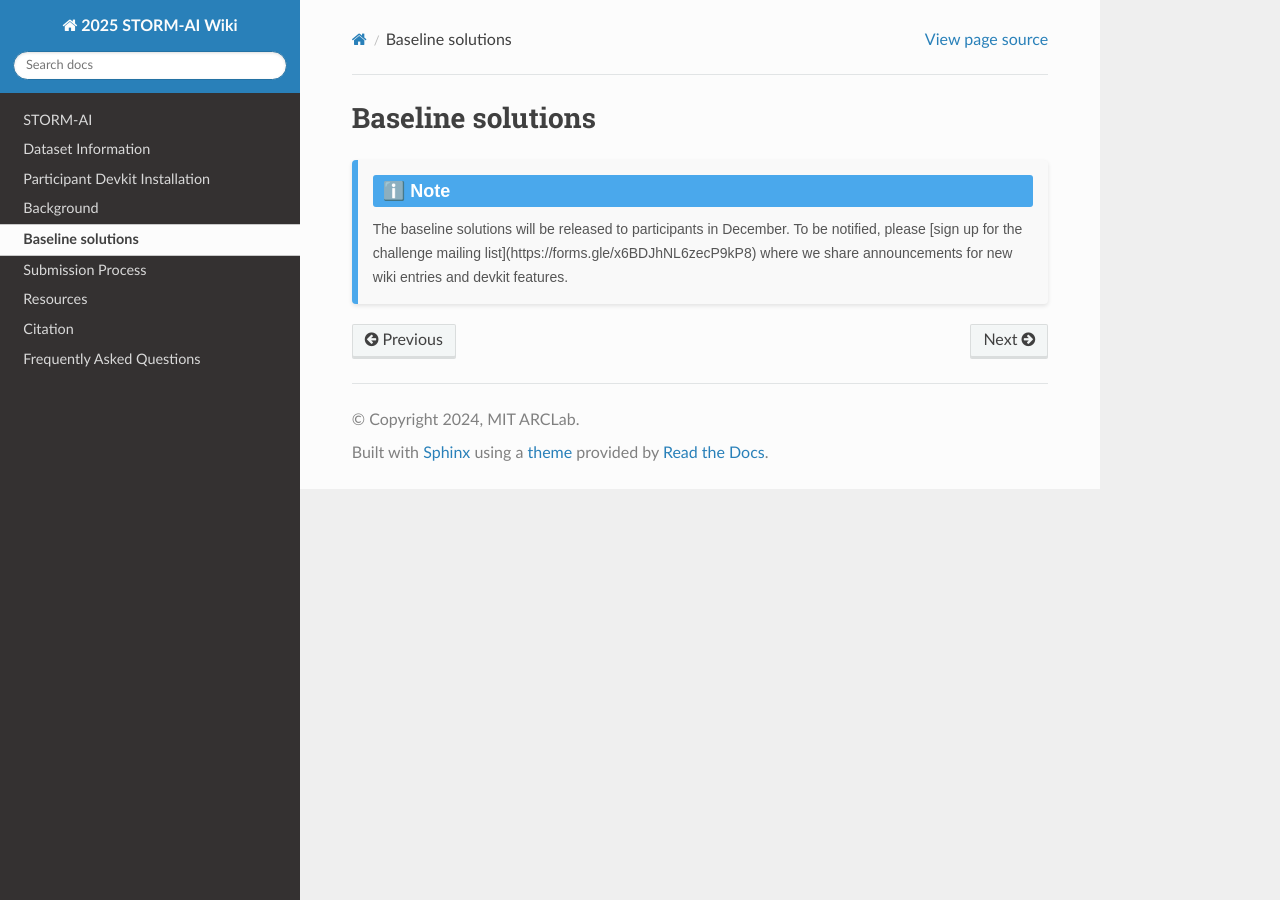
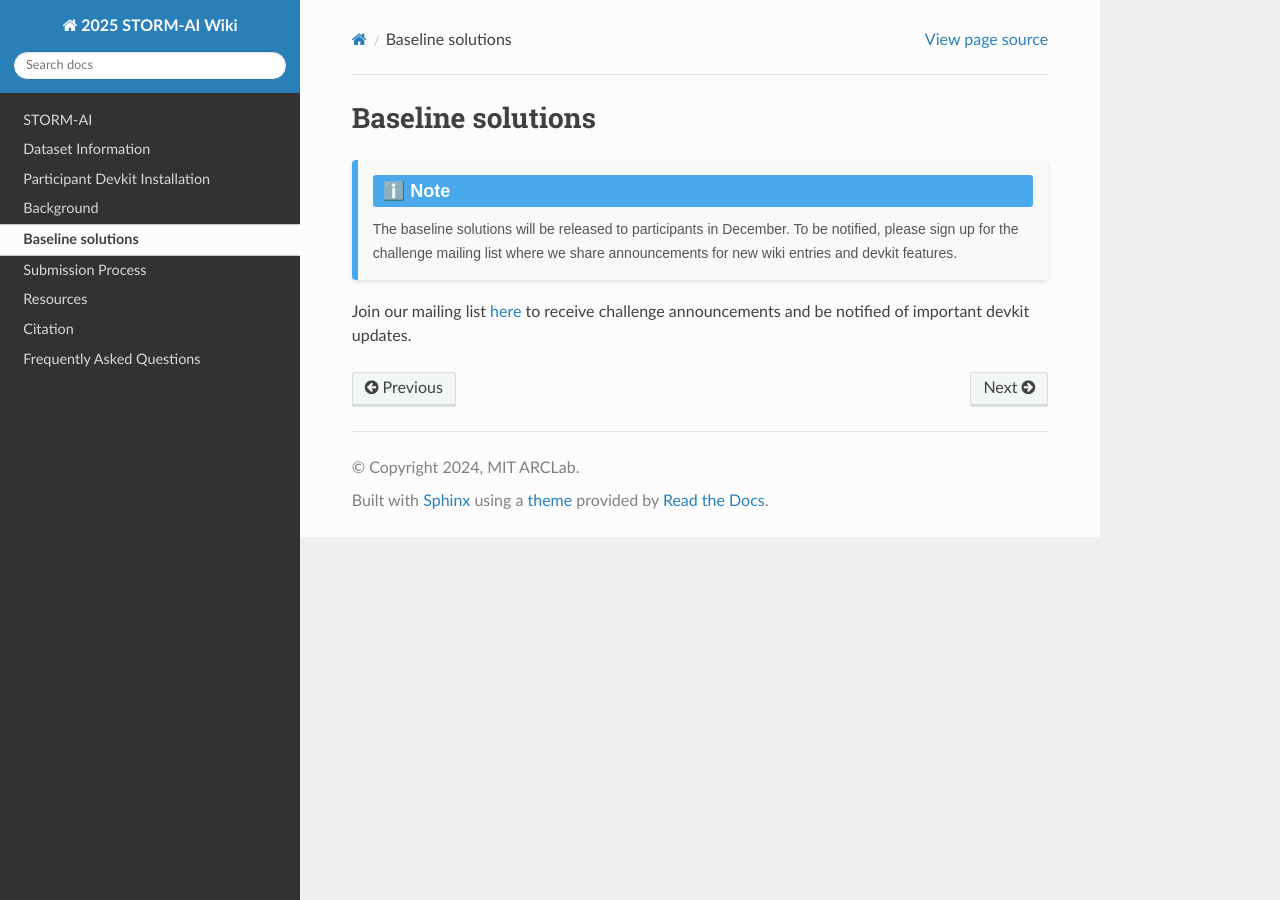
Before and after one commit to olgupila/STORM-AI-devkit-2025, a Sphinx documentation site: the page built from docs/baseline.md, in a window 1280 px wide. Built offline with Sphinx 7.4.7 and the Read the Docs theme 3.1.0, drawn with Linux system fonts in a browser that asks for light colours; pages that are not in the unit, such as notebooks, are missing from menus.

Commit message:
add mailing list link

```diff
--- a/docs/baseline.md
+++ b/docs/baseline.md
@@ -2,5 +2,7 @@
 
 <div style="display: flex; flex-direction: column; background-color: #f9f9f9; border-left: 6px solid #4aa8ec; border-radius: 4px; padding: 15px; margin: 20px 0; box-shadow: 0 2px 4px rgba(0, 0, 0, 0.1); font-family: Arial, sans-serif;">
     <div style="font-size: 18px; font-weight: bold; color: #ffffff; background-color: #4aa8ec; display: inline-block; padding: 5px 10px; border-radius: 3px; margin-bottom: 10px;">ℹ️ Note</div>
-    <p style="font-size: 14px; margin: 0; color: #555;">The baseline solutions will be released to participants in December. To be notified, please [sign up for the challenge mailing list](https://forms.gle/x6BDJhNL6zecP9kP8) where we share announcements for new wiki entries and devkit features.</p>
+    <p style="font-size: 14px; margin: 0; color: #555;">The baseline solutions will be released to participants in December. To be notified, please sign up for the challenge mailing list where we share announcements for new wiki entries and devkit features.</p>
 </div>
+
+Join our mailing list [here](https://forms.gle/x6BDJhNL6zecP9kP8) to receive challenge announcements and be notified of important devkit updates.
```
